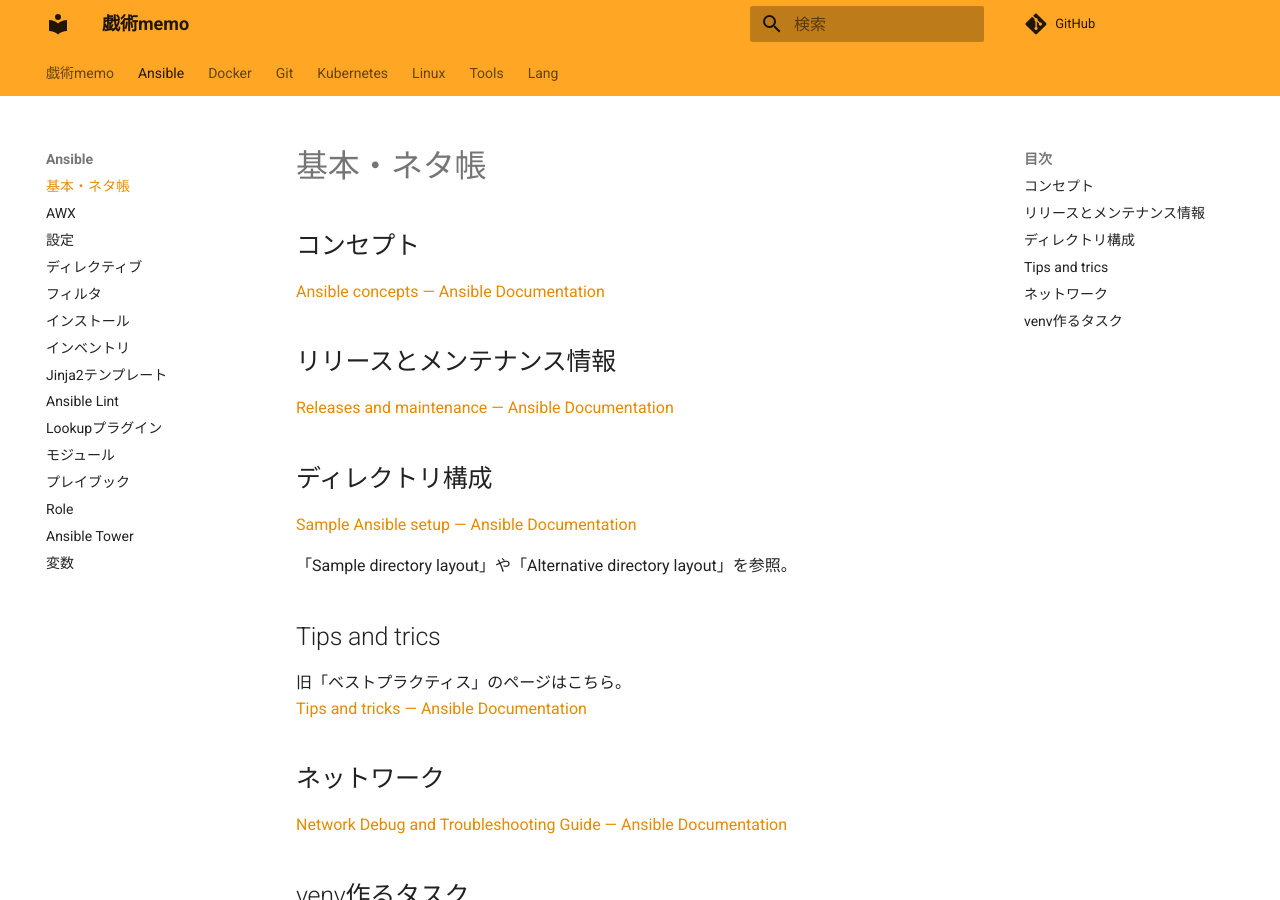
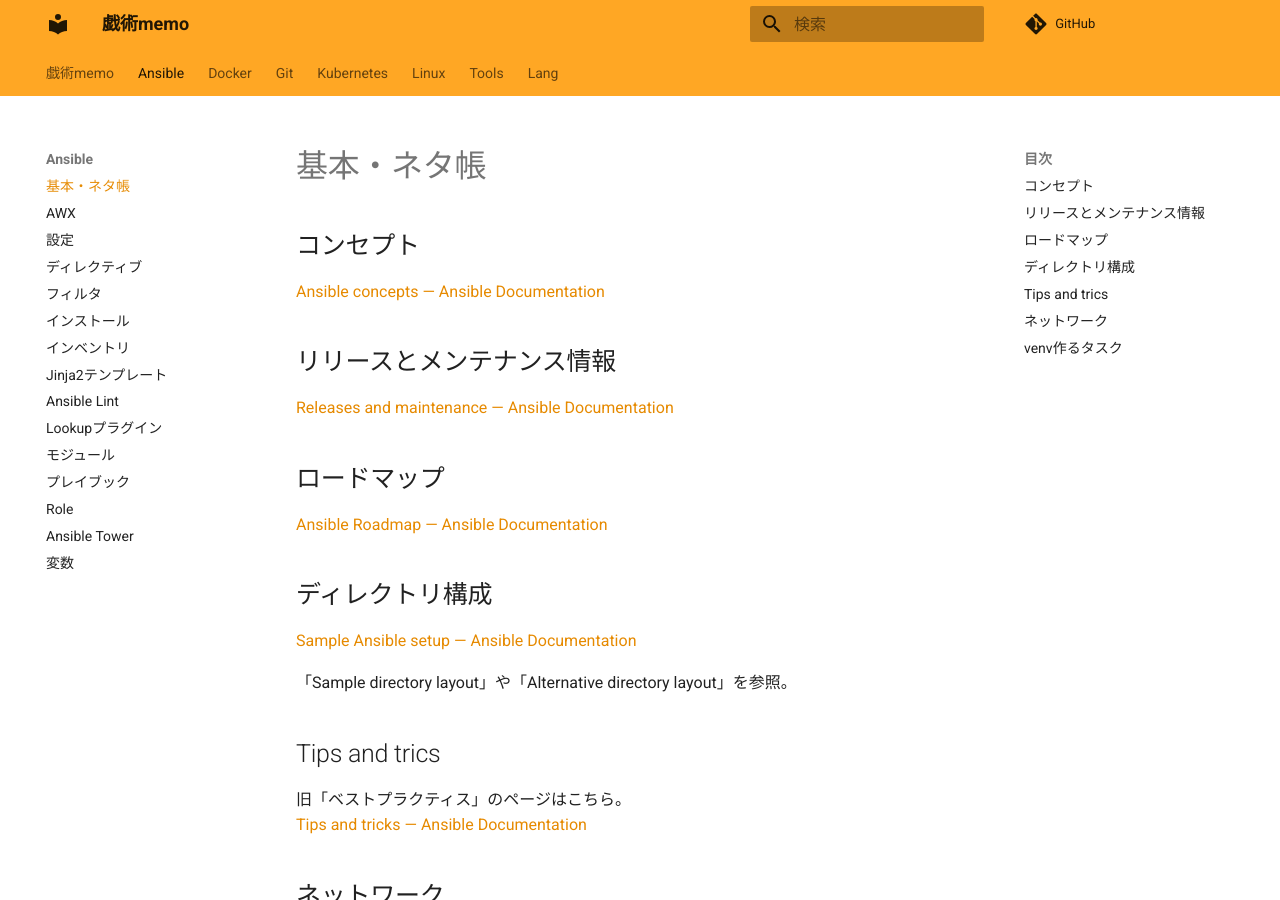
Before and after one commit to zaki-lknr/docs, an MkDocs documentation site: the page built from docs/Ansible/index.md, in a window 1280 px wide and 900 px high. Built offline with MkDocs 1.6.1 and Material for MkDocs 9.7.7, drawn with Linux system fonts in a browser that asks for light colours; comment, search, counter and statistics services are not loaded.

Commit message:
add: ansible: ロードマップのリンク

```diff
--- a/docs/Ansible/index.md
+++ b/docs/Ansible/index.md
@@ -7,6 +7,10 @@
 ## リリースとメンテナンス情報
 
 [Releases and maintenance — Ansible Documentation](https://docs.ansible.com/ansible/devel/reference_appendices/release_and_maintenance.html)
+
+## ロードマップ
+
+[Ansible Roadmap — Ansible Documentation](https://docs.ansible.com/ansible/latest/roadmap/ansible_roadmap_index.html)
 
 ## ディレクトリ構成
 
```
